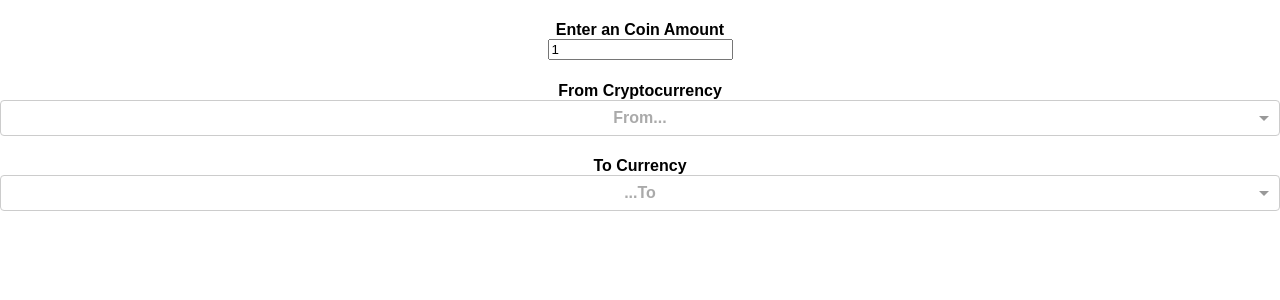
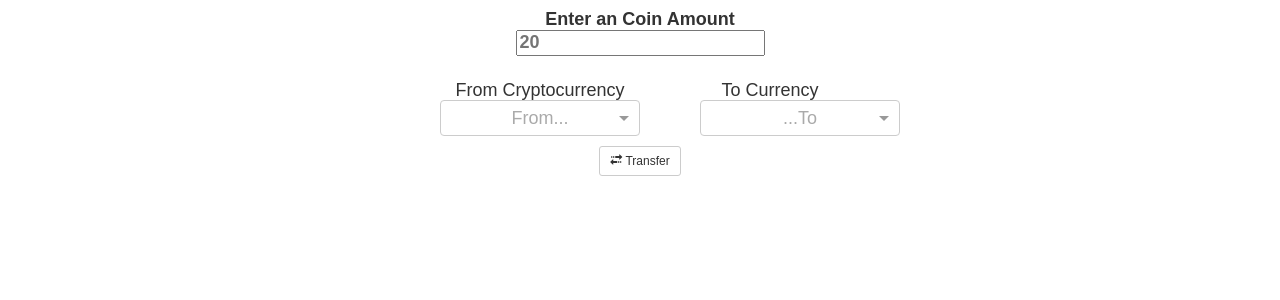
Before and after one commit to FelicianoAnthony/react_dropdown, a React (Create React App) app: page / in a window 1280 px wide. Shown: the top 300 px of the page. Built offline with nearby package versions, Linux system fonts and the light colour scheme; no server answers.

Commit message:
switch components button

```diff
--- a/package.json
+++ b/package.json
@@ -15,7 +15,9 @@
     "react-fontawesome": "^1.6.1",
     "react-scripts": "1.1.4",
     "react-select": "^1.2.1",
-    "react-virtualized-select": "^3.1.3"
+    "react-virtualized-select": "^3.1.3",
+    "save": "^2.3.2",
+    "styled-components": "^3.3.3"
   },
   "scripts": {
     "start": "react-scripts start",
--- a/public/index.html
+++ b/public/index.html
@@ -10,6 +10,7 @@
     -->
     <link rel="manifest" href="%PUBLIC_URL%/manifest.json">
     <link rel="shortcut icon" href="%PUBLIC_URL%/favicon.ico">
+    <link rel="stylesheet" href="https://maxcdn.bootstrapcdn.com/bootstrap/3.3.7/css/bootstrap.min.css">
     <!--
       Notice the use of %PUBLIC_URL% in the tags above.
       It will be replaced with the URL of the `public` folder during the build.
--- a/src/App.css
+++ b/src/App.css
@@ -41,6 +41,42 @@
     text-align:center
 }*/
 
-form, div {
-  text-align: center
+
+
+.from-currency {
+  width: 200px;
+/*  float: left;*/
+/*  display:block*/
 }
+
+.to-currency   {
+  width: 200px;
+/*  float:right;*/
+/*  display:block;*/
+/*  margin-right: -80%*/
+}
+
+div.search-bar {
+  display:inline-block;
+}
+
+h4.dropdown-label-right {
+  margin-left: 30%
+}
+
+form {
+/*  margin-left: 30%*/
+
+  flex-direction: row;
+  justify-content: center;
+
+  text-align: center;
+
+
+}
+
+button {
+/*margin-top: -10%*/
+
+
+}
--- a/src/App.js
+++ b/src/App.js
@@ -15,6 +15,7 @@ import 'react-select/dist/react-select.css';
 
 
 
+
 class App extends Component {
 
   constructor(props) {
@@ -22,12 +23,13 @@ class App extends Component {
     this.state = {
       initFromCurrency: "",
       initToCurrency: "",
-      moneyToConvert: 1,
+      moneyToConvert: "",
       convertedPrice: "",
       showPriceBool: false,
       cryptoCurrentPrice: 0,
       coinlist: [{value: 0, label: "Loading..."}],
-      currencylist: [{value: 0, label: "USD"}, {value: 0, label: "EUR"}]
+      currencylist: [{value: 0, label: "USD"}, {value: 0, label: "EUR"}],
+      switchOrder: false
      }
    }
 
@@ -61,7 +63,7 @@ class App extends Component {
       });
       var s = coins_full_name.sort()
       var t = s[0].replace(/\*/g, '').trim()
-      this.setState({ coinlist: obj, initToCurrency: [{value: 0, label:t}], initFromCurrency: [{value: 0, label:"USD"}] });
+      this.setState({ coinlist: obj });
       })
 
     }, 1000)
@@ -86,9 +88,16 @@ class App extends Component {
   handleClick1 = () => {
 
 
+
+
+    let amount = this.state.moneyToConvert
     let crypto = this.state.initFromCurrency.label.match(/\(([^)]+)\)/)[1]
     let curr = this.state.initToCurrency.label
-    let amount = this.state.moneyToConvert
+
+    if (!amount) {
+      amount = ""
+    }
+
     //console.log(crypto, curr, amount )
     this.setState({showPriceBool: true})
 
@@ -96,8 +105,8 @@ class App extends Component {
     let url = 'https://min-api.cryptocompare.com/data/price?fsym=' + crypto + '&tsyms=' + curr
 
 
-    console.log(amount)
-
+    //console.log(amount)
+    if (!this.state.switchOrder) {
       axios.get(url)
         .then(res => {
           let curr_to_dollars = res.data[curr] * amount
@@ -107,18 +116,25 @@ class App extends Component {
             cryptoCurrentPrice: res.data[curr].toLocaleString(),
           })
         })
+    } else {
+      axios.get(url)
+        .then(res => {
+          let curr_to_dollars = amount / res.data[curr]
+          console.log(curr_to_dollars)
+          this.setState({
+            convertedPrice: curr_to_dollars,
+            cryptoCurrentPrice: res.data[curr].toLocaleString(),
+          })
+        })
+    }
 
 
   }
   update_amount_to_convert = (e) => {
 
-
-    if ( Number.isNaN(e.target.value)) {
-      console.log(' number is nan --- need to reassign ')
-      this.setState({moneyToConvert: 1},this.handleClick1);
-    } else {
+    // !e.target.value ?
+    // this.setState({moneyToConvert: 0},this.handleClick1) :
     this.setState({moneyToConvert: parseInt(e.target.value)},this.handleClick1);
-    }
 
 
 
@@ -132,6 +148,10 @@ class App extends Component {
     //console.log(e.target.value)
   }
 
+
+transfer = () => {
+  this.setState({switchOrder: !this.state.switchOrder})
+}
 
 
 
@@ -151,16 +171,17 @@ class App extends Component {
 
       if (options) {
         return (
-          <h4> <label > From Cryptocurrency <br />
+          <div className='search-bar'>
+            <h4 className='dropdown-label-left'>  From Cryptocurrency
              <Select
-            name="form-field-name"
+              className="from-currency"
               value={this.state.initFromCurrency}
               options={options}
               onChange={this.handleChangeFromCrypto}
               placeholder="From..."
             />
-
-          </label> </h4>
+            </h4>
+          </div>
           )
       }
       return <div> Loading </div>
@@ -171,16 +192,17 @@ class App extends Component {
 
       if (options) {
         return (
-          <h4> <label > To Currency <br />
+          <div className='search-bar'>
+            <h4 className='dropdown-label-right'> To Currency
              <Select
-            name="form-field-name"
+              className="to-currency"
               value={this.state.initToCurrency}
               options={options}
               onChange={this.handleChangeToCurrency}
               placeholder= "...To"
             />
-
-          </label> </h4>
+             </h4>
+          </div>
           )
       }
       return <div> Loading </div>
@@ -201,13 +223,34 @@ class App extends Component {
 
       <div>
 
-        <h4> <label > Enter an Coin Amount <br />
-          <input value={this.state.moneyToConvert} type="text" placeholder= "20" onChange={this.update_amount_to_convert} />
-        </label> </h4>
+        <form>
 
 
+        <h4> <label > Enter an Coin Amount <br />
+          <input value={this.state.moneyToConvert} type="number" step="0.01" placeholder= "20" onChange={this.update_amount_to_convert} />
+        </label> </h4>
+        {this.state.switchOrder ?
+
+
+
+          <div className='both-search-bars'>
+            <ToCurrency options={currencyList} />
+          <FromCryptoCurrency options={coinlist}/>
+
+        </div>
+
+        :
+        <div className='both-search-bars'>
           <FromCryptoCurrency options={coinlist}/>
           <ToCurrency options={currencyList} />
+        </div>
+        }
+
+        <p>
+        <button onClick={this.transfer} type="button" class="btn btn-default btn-sm">
+          <span class="glyphicon glyphicon-transfer"></span> Transfer
+        </button>
+        </p>
 
 
 
@@ -224,6 +267,8 @@ class App extends Component {
 
           }
 
+        </form>
+
 
       </div>
 
```
Also changed, not shown: 1 other file (tests, documents, lock files or other folders). Lines whose indentation alone changed are shown as unchanged.
